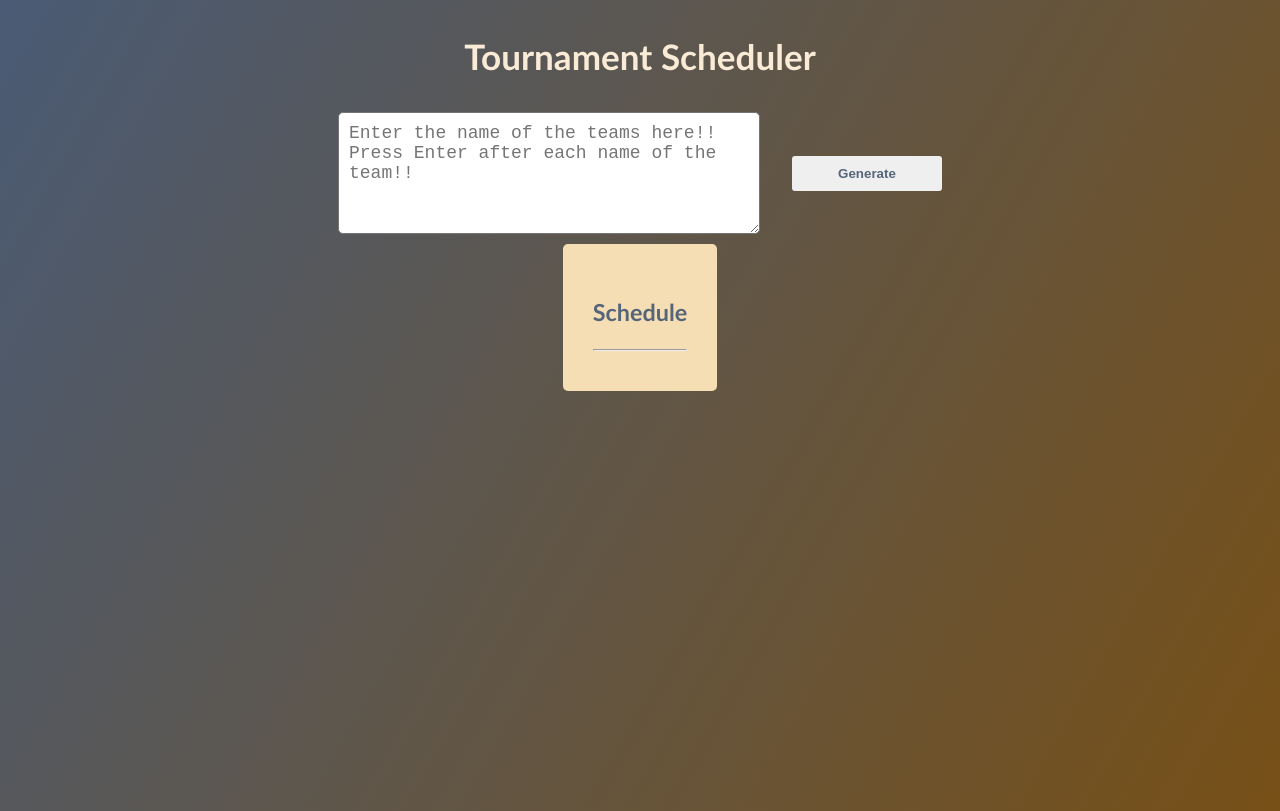
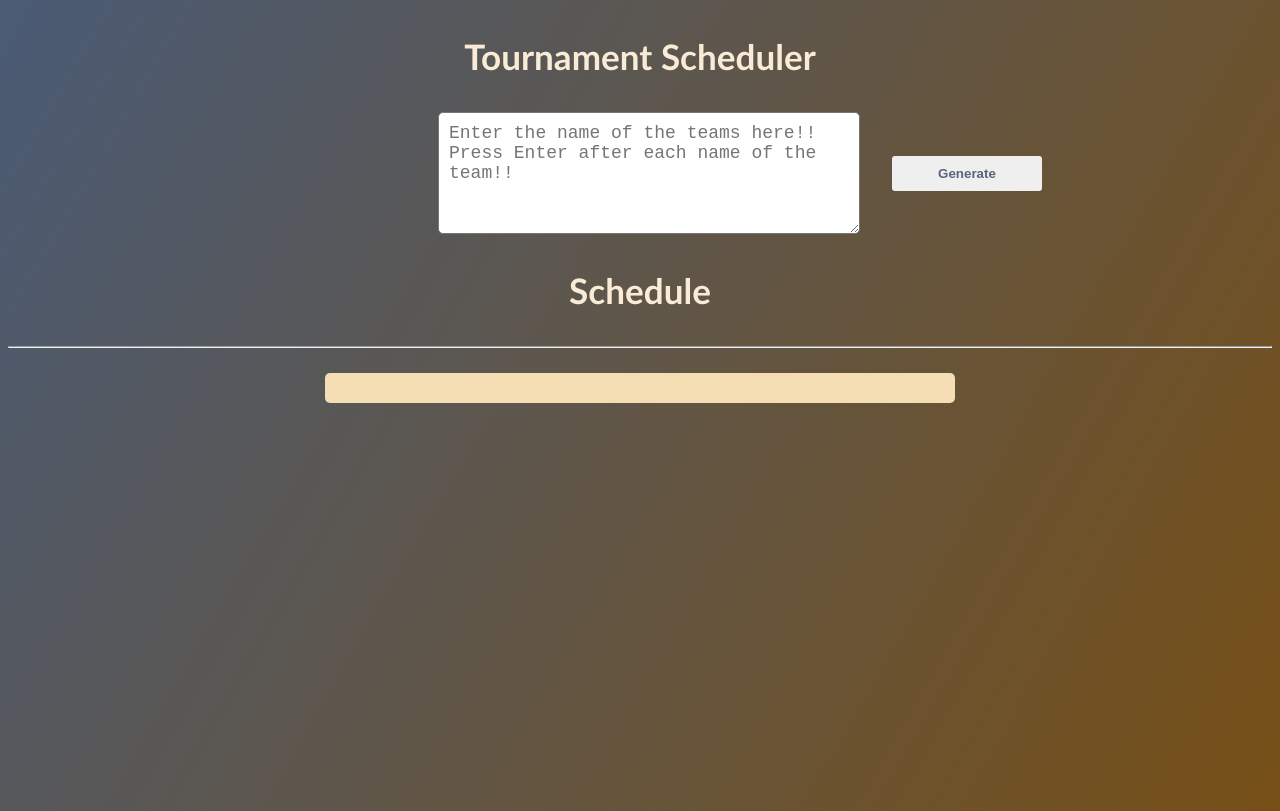
Before and after one commit to get-aakash/tournamentScheduler, a plain HTML site: page index.html in a window 1280 px wide. Drawn offline with Linux system fonts and the light colour scheme.

Commit message:
ui design

```diff
--- a/index.html
+++ b/index.html
@@ -11,13 +11,17 @@
     <h3>Tournament Scheduler</h3>
     <div class="myTextArea">
         <textarea id="teamInput" placeholder="Enter the name of the teams here!! Press Enter after each name of the team!!"></textarea>
-    <button id="generateSchedule">Generate</button>
+        <button id="generateSchedule">Generate</button>
 
     </div>
 
-    <div id="tableDiv">
+    <div id="tableContainer">
         <h3>Schedule</h3>
         <hr>
+        <div id="tableDiv">
+
+        </div>
+
     </div>
 
     <script src="script.js"></script>
--- a/script.js
+++ b/script.js
@@ -2,6 +2,7 @@
 const generateScheduleEl = document.getElementById("generateSchedule")
 let teamInputEl = document.getElementById("teamInput")
 const tableDivEl = document.getElementById("tableDiv")
+const tableContainerEl = document.getElementById("tableContainer")
 
 generateScheduleEl.addEventListener("click", function(){
     const teams = teamInputEl.value.trim().split('\n')
@@ -28,7 +29,10 @@ const roundRobin = (teams)=>{
         tournament.push(getRound(groupA, groupB))
     }
 
-    generateTable(tournament)
+        generateTable(tournament)
+
+
+
 
 
 
--- a/style.css
+++ b/style.css
@@ -23,6 +23,7 @@ h3{
 }
 
 #teamInput{
+    margin-left: 200px;
     width: 400px;
     height: 100px;
     padding: 10px;
@@ -39,12 +40,11 @@ h3{
 }
 
 #tableDiv{
-    max-width: fit-content;
-    margin-inline: auto;
-    margin-top: 10px;
+    margin: 25px  auto;
+    max-width: 600px;
     background: wheat;
     color:#57657a ;
-    padding: 30px;
+    padding: 15px;
     border-radius: 5px;
     font-size: 20px;
 }
```
